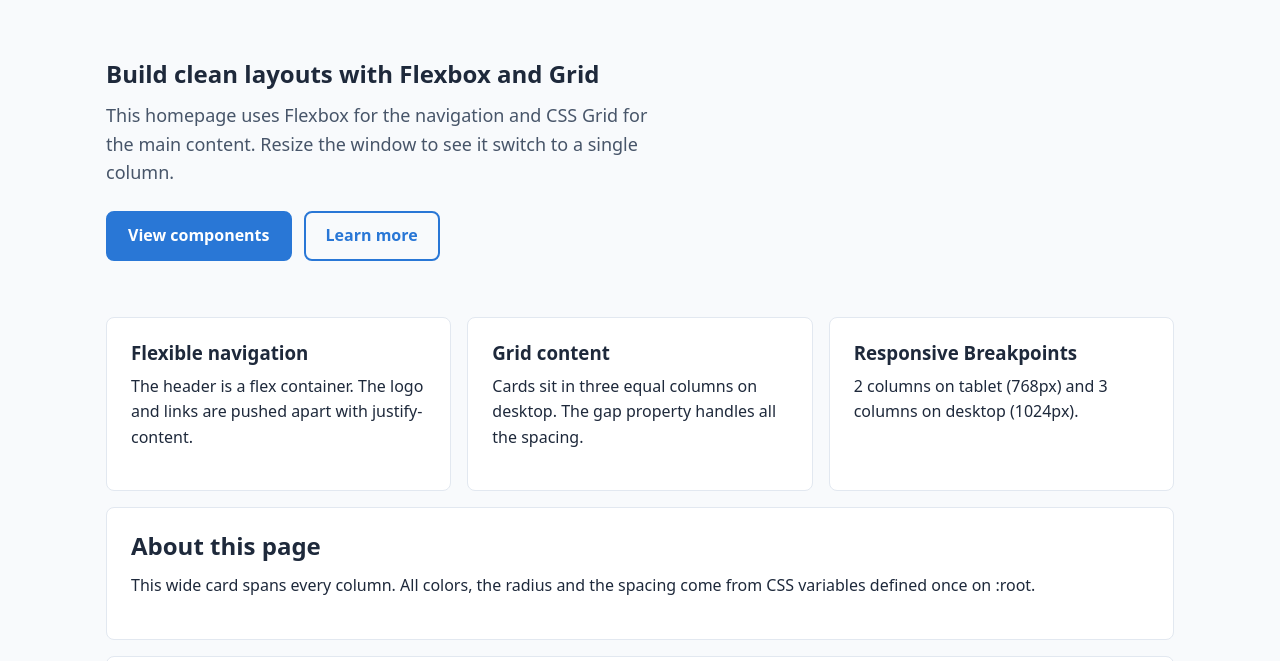
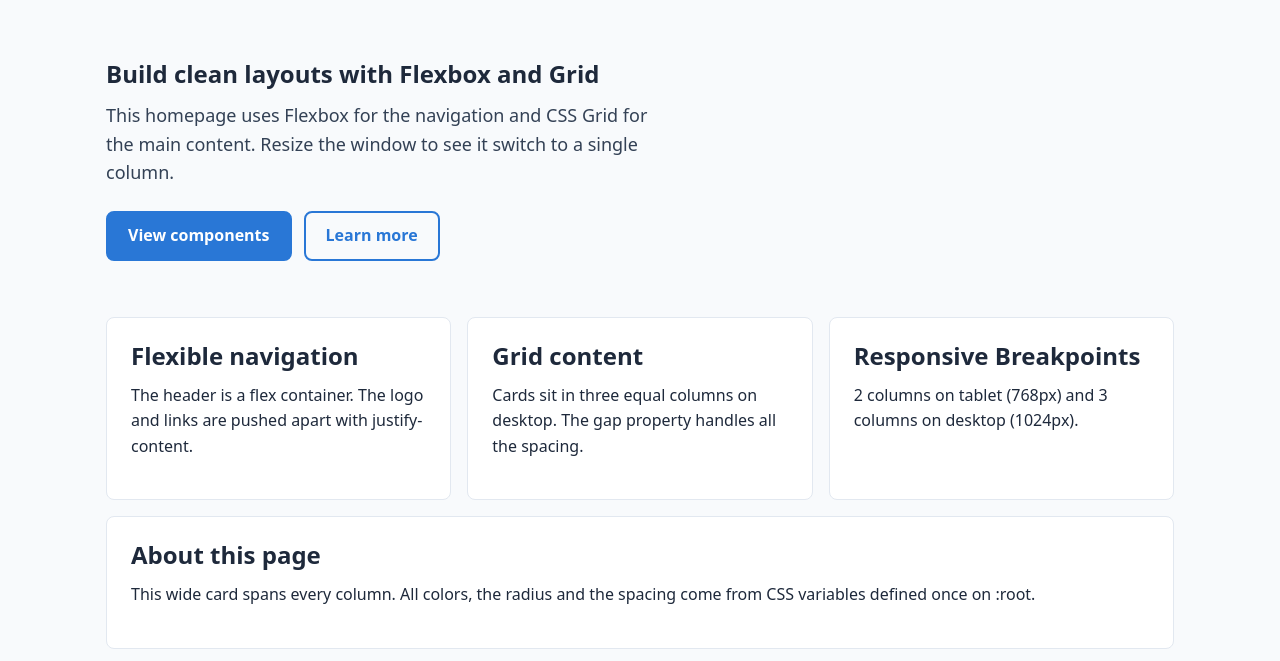
Before and after one commit to OmarMekky5000/System_Project, a plain HTML site: page index.html in a window 1280 px wide. Shown: the part 65-726 px from the top of the page. Drawn offline with Linux system fonts and the light colour scheme.

Commit message:
Assignment

```diff
--- a/css/Stylesheet.css
+++ b/css/Stylesheet.css
@@ -3,10 +3,10 @@
   --bg: #f8fafc;
   --text: #1e293b;
   --radius: 8px;
-  --primary-dark: #2977d6;
+  --primary-dark: #1d4ed8;
   --surface: #ffffff;
   --border: #e2e8f0;
-  --muted: #475569;
+  --muted: #334155;
   --space: 16px;
 }
 
--- a/index.html
+++ b/index.html
@@ -29,15 +29,15 @@
 
       <main class="grid">
         <article class="card">
-          <h3>Flexible navigation</h3>
+          <h2>Flexible navigation</h2>
           <p>The header is a flex container. The logo and links are pushed apart with justify-content.</p>
         </article>
         <article class="card">
-          <h3>Grid content</h3>
+          <h2>Grid content</h2>
           <p>Cards sit in three equal columns on desktop. The gap property handles all the spacing.</p>
         </article>
         <article class="card">
-          <h3>Responsive Breakpoints</h3>
+          <h2>Responsive Breakpoints</h2>
           <p>2 columns on tablet (768px) and 3 columns on desktop (1024px).</p>
         </article>
         <section class="card wide" id="about">
```
